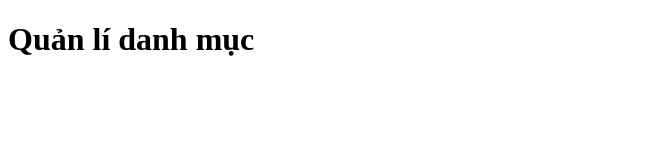
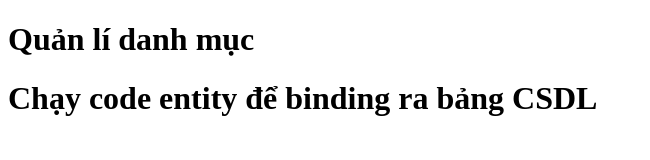
Before and after one commit to DuyPhamMinh/TestCommit, a plain HTML site: page index.html in a window 1280 px wide. Shown: the whole page, without its empty margins (0-650 px from the left). Drawn offline with Linux system fonts and the light colour scheme.

Commit message:
Chạy code entity để binding ra bảng CSDL

```diff
--- a/index.html
+++ b/index.html
@@ -8,5 +8,6 @@
   <body>
     <script src="add.js"></script>
     <h1>Quản lí danh mục</h1>
+    <h1>Chạy code entity để binding ra bảng CSDL</h1>
   </body>
 </html>
```
